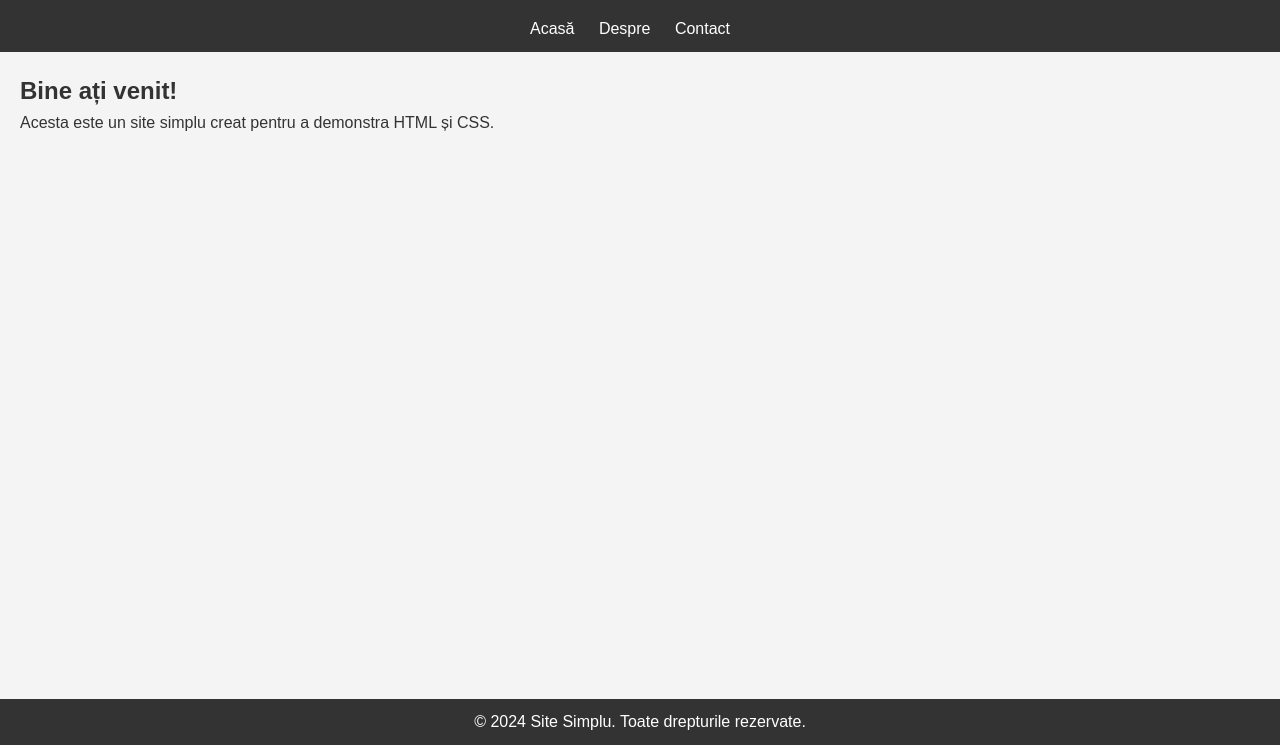
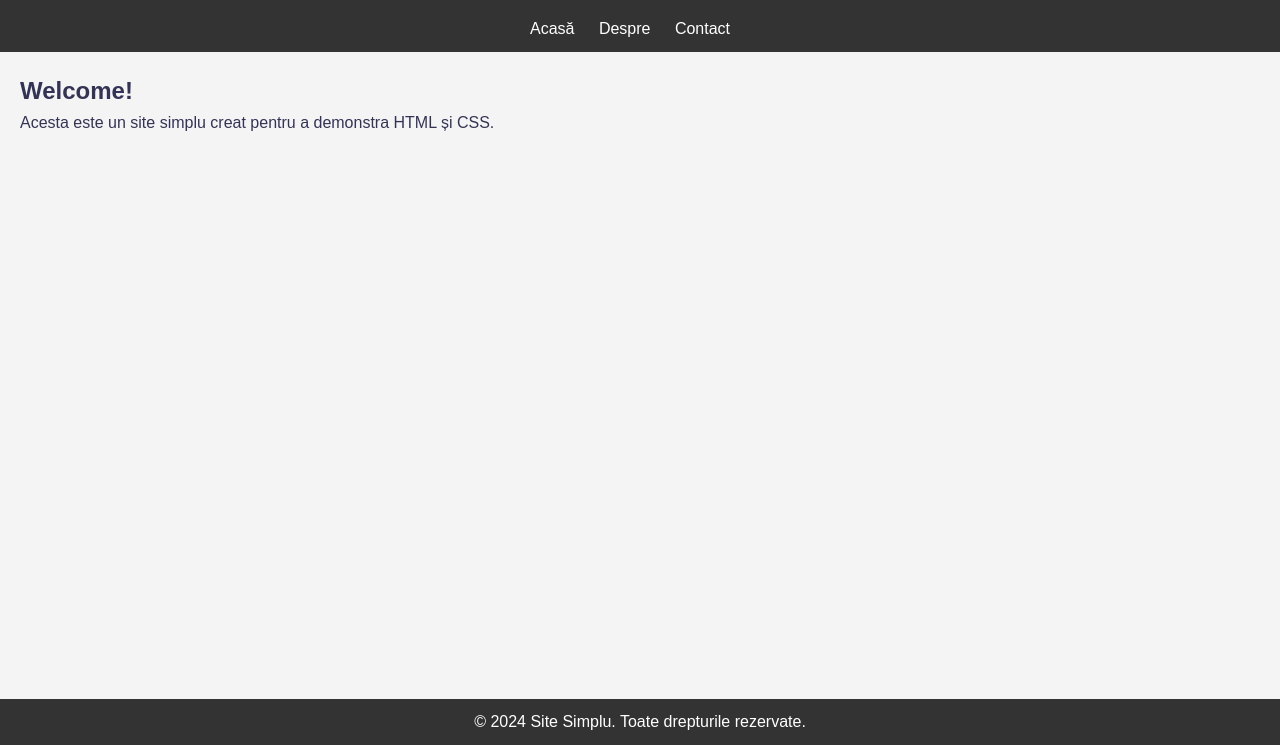
Before and after one commit to alex204b/Alex-Bordei-PAP2013, a plain HTML site: page index.html in a window 1280 px wide. Shown: the part 55-800 px from the top of the page. Drawn offline with Linux system fonts and the light colour scheme.

Commit message:
Modificari

```diff
--- a/index.html
+++ b/index.html
@@ -19,7 +19,7 @@
     </header>
     <main>
         <section>
-            <h2>Bine ați venit!</h2>
+            <h2>Welcome!</h2>
             <p>Acesta este un site simplu creat pentru a demonstra HTML și CSS.</p>
         </section>
     </main>
--- a/styles.css
+++ b/styles.css
@@ -10,7 +10,7 @@ body {
    font-family: Arial, sans-serif;
    line-height: 1.6;
    background-color: #f4f4f4;
-   color: #333;
+   color: #335;
    margin: 0;
    padding: 0;
 }
```
Also changed, not shown: pagina1.html (+1 -1 lines), pagina2.html (+1 -1 lines).
